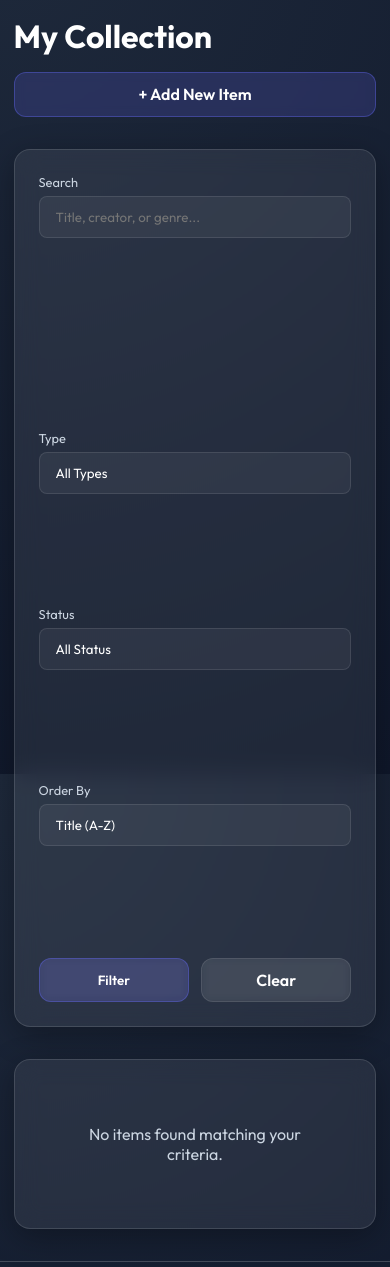
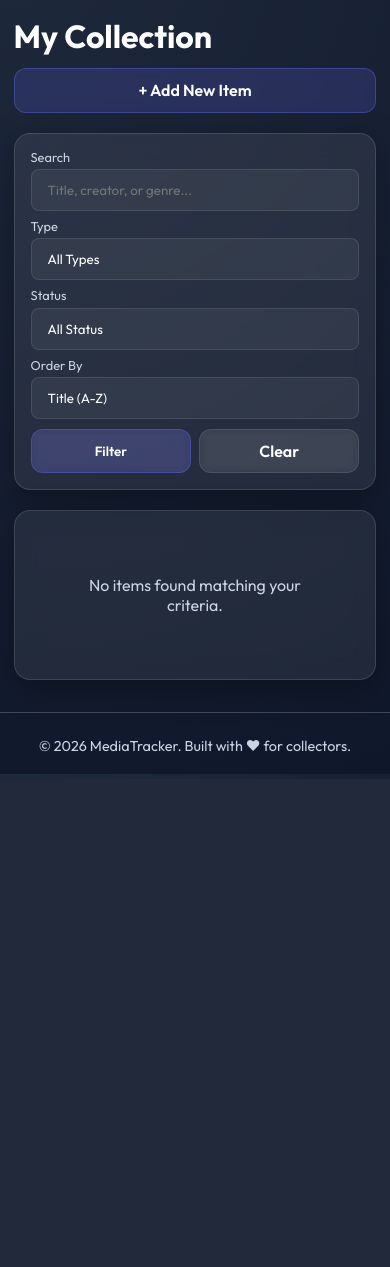
Before and after one commit to kareemzok/media-collection-tracker, a PHP site: page /media-list.php in a window 390 px wide. Shown: the part 70-1337 px from the top of the page. After the commit the page ends 844 px from the top, so only its background shows below. Run offline with PHP 8.4, Linux system fonts and the light colour scheme; the visitor is signed in with stand-in values (Sample User, id 1); data that the repository does not hold is empty.

Commit message:
fix filter on mobile view

```diff
--- a/assets/css/style.css
+++ b/assets/css/style.css
@@ -487,6 +487,22 @@ select.form-control option {
     gap: 0.75rem;
 }
 
+.filter-label {
+    font-size: 0.8rem;
+    color: var(--text-dim);
+    display: block;
+    margin-bottom: 0.4rem;
+}
+
+.media-list-header {
+    margin-bottom: 2rem;
+}
+
+.media-list-filters-card {
+    padding: 1.5rem;
+    margin-bottom: 2rem;
+}
+
 .collection-item-actions {
     margin-top: auto;
     display: flex;
@@ -605,6 +621,38 @@ select.form-control option {
         align-items: stretch;
     }
 
+    .media-list-header {
+        margin-bottom: 1.25rem;
+        gap: 0.75rem;
+    }
+
+    .media-list-filters-card {
+        padding: 1rem;
+        margin-bottom: 1.25rem;
+    }
+
+    .media-list-filters-form {
+        display: grid;
+        grid-template-columns: 1fr;
+        gap: 0.5rem;
+    }
+
+    .media-list-filters-form .filter-search,
+    .media-list-filters-form .filter-select {
+        margin: 0;
+        padding: 0;
+        flex: 0 1 auto;
+    }
+
+    .media-list-filters-form .filter-label {
+        margin-bottom: 0.25rem;
+        line-height: 1.2;
+    }
+
+    .media-list-filters-form .form-control {
+        margin: 0;
+    }
+
     .filter-search,
     .filter-select {
         min-width: 0;
@@ -616,6 +664,11 @@ select.form-control option {
         display: grid;
         grid-template-columns: repeat(2, minmax(0, 1fr));
         width: 100%;
+    }
+
+    .media-list-filters-form .filter-actions {
+        margin-top: 0.1rem;
+        gap: 0.5rem;
     }
 
     .filter-actions .btn {
--- a/media-list.php
+++ b/media-list.php
@@ -47,23 +47,21 @@ $stmt->execute($params);
 $items = $stmt->fetchAll();
 ?>
 
-<div class="page-header" style="margin-bottom: 2rem;">
+<div class="page-header media-list-header">
     <h1>My Collection</h1>
     <a href="<?php echo BASE_URL; ?>/media-edit.php" class="btn btn-primary">+ Add New Item</a>
 </div>
 
 <!-- Filters -->
-<div class="glass-card" style="padding: 1.5rem; margin-bottom: 2rem;">
-    <form method="GET" class="filters-form">
+<div class="glass-card media-list-filters-card">
+    <form method="GET" class="filters-form media-list-filters-form">
         <div class="filter-search">
-            <label
-                style="font-size: 0.8rem; color: var(--text-dim); display: block; margin-bottom: 0.4rem;">Search</label>
+            <label class="filter-label">Search</label>
             <input type="text" name="search" class="form-control" value="<?php echo htmlspecialchars($search); ?>"
                 placeholder="Title, creator, or genre...">
         </div>
         <div class="filter-select">
-            <label
-                style="font-size: 0.8rem; color: var(--text-dim); display: block; margin-bottom: 0.4rem;">Type</label>
+            <label class="filter-label">Type</label>
             <select name="type" class="form-control" style="appearance: none;">
                 <option value="">All Types</option>
                 <option value="movie" <?php echo $type === 'movie' ? 'selected' : ''; ?>>Movie</option>
@@ -72,8 +70,7 @@ $items = $stmt->fetchAll();
             </select>
         </div>
         <div class="filter-select">
-            <label
-                style="font-size: 0.8rem; color: var(--text-dim); display: block; margin-bottom: 0.4rem;">Status</label>
+            <label class="filter-label">Status</label>
             <select name="status" class="form-control" style="appearance: none;">
                 <option value="">All Status</option>
                 <option value="owned" <?php echo $status === 'owned' ? 'selected' : ''; ?>>Owned</option>
@@ -84,8 +81,7 @@ $items = $stmt->fetchAll();
             </select>
         </div>
         <div class="filter-select">
-            <label style="font-size: 0.8rem; color: var(--text-dim); display: block; margin-bottom: 0.4rem;">Order
-                By</label>
+            <label class="filter-label">Order By</label>
             <select name="order_by" class="form-control" style="appearance: none;">
                 <option value="title" <?php echo $order_by === 'title' ? 'selected' : ''; ?>>Title (A-Z)</option>
                 <option value="date_desc" <?php echo $order_by === 'date_desc' ? 'selected' : ''; ?>>Newest First</option>
```
